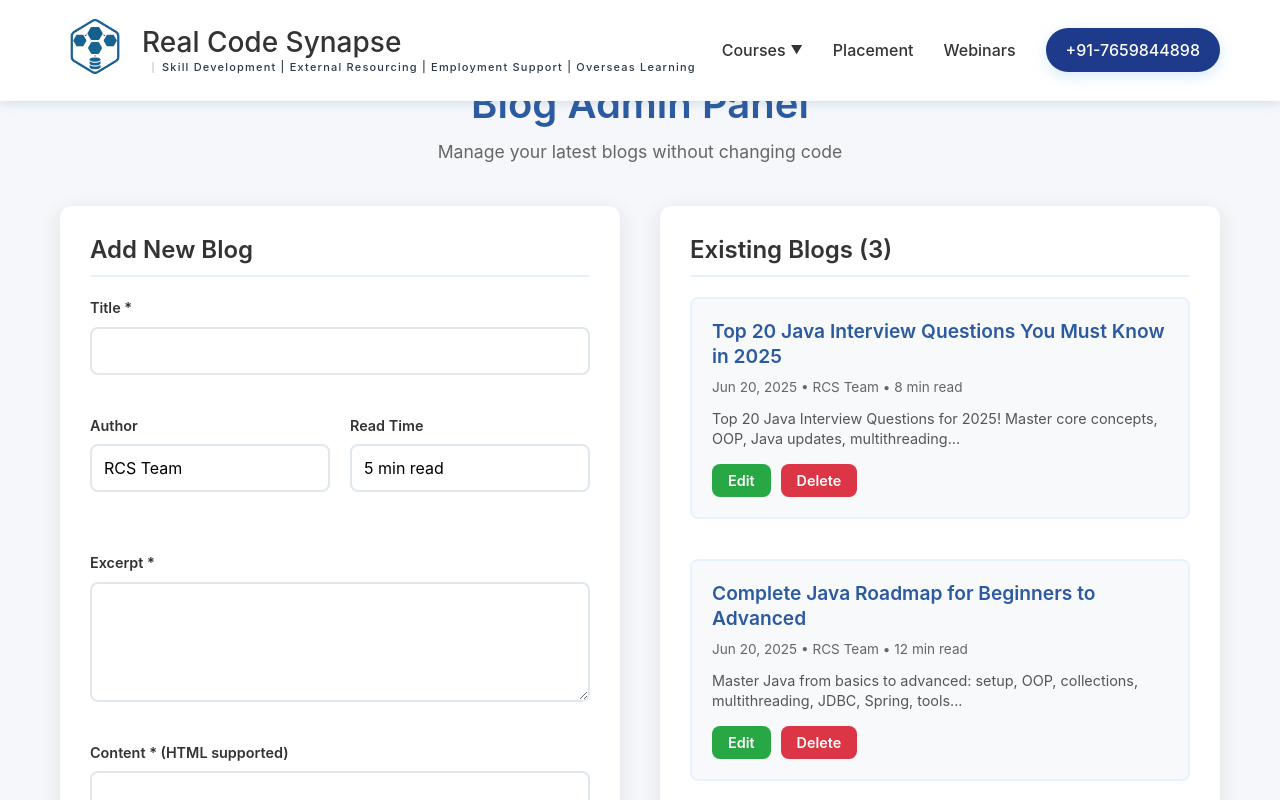
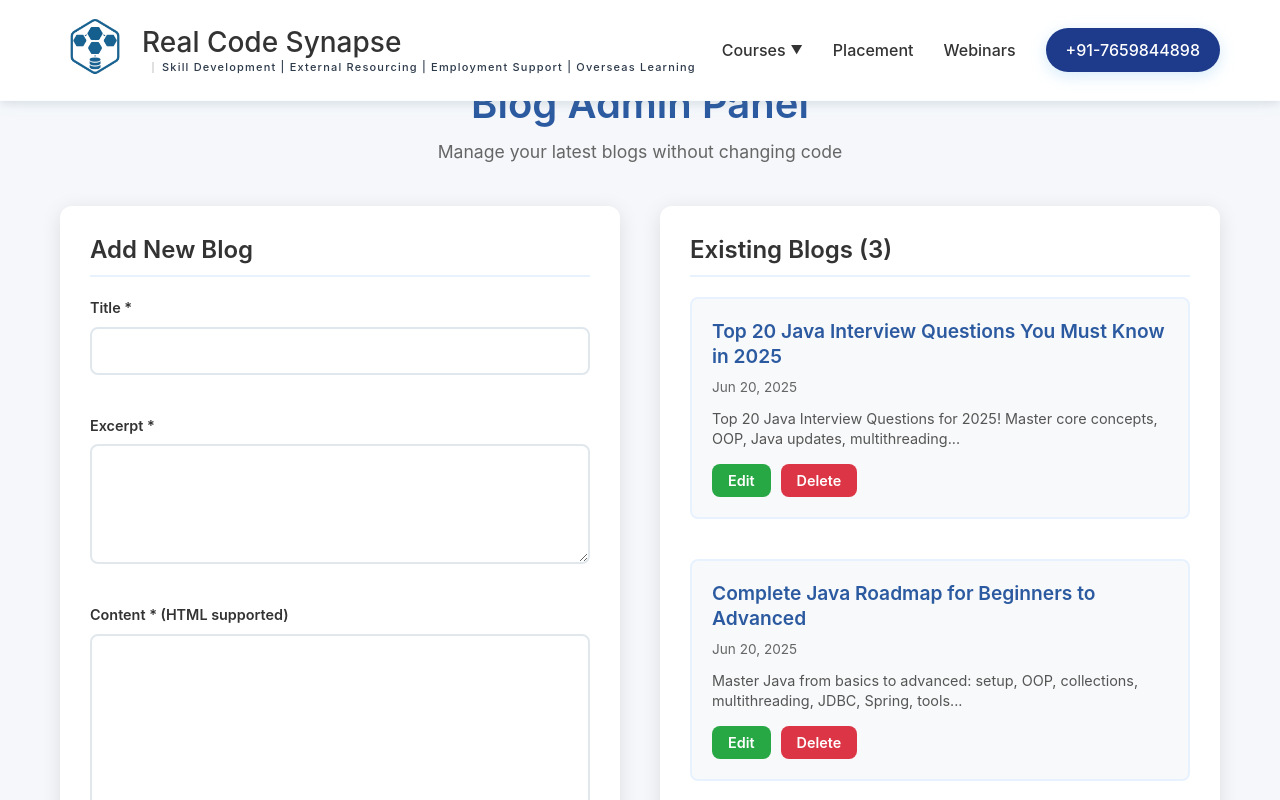
Before and after one commit to santhosh-katakam/inst, a React (Vite) app: page /inst/admin in a window 1280 px wide. Shown: the top 800 px of the page. Built offline with nearby package versions, Linux system fonts and the light colour scheme.

Commit message:
Fix blog system issues: Remove Talk to Counselor button, fix blog page scrolling, enable real-time admin panel updates, remove author and read time fields

```diff
--- a/src/components/Footer.jsx
+++ b/src/components/Footer.jsx
@@ -9,6 +9,7 @@ const Footer = () => {
 
   // Load blogs from localStorage
   useEffect(() => {
+    const loadBlogs = () => {
       const savedBlogs = localStorage.getItem('rcs-blogs');
       if (savedBlogs) {
         const parsedBlogs = JSON.parse(savedBlogs);
@@ -37,6 +38,30 @@ const Footer = () => {
         ];
         setBlogs(defaultBlogs);
       }
+    };
+
+    loadBlogs();
+
+    // Listen for storage changes (when admin panel updates blogs)
+    const handleStorageChange = (e) => {
+      if (e.key === 'rcs-blogs') {
+        loadBlogs();
+      }
+    };
+
+    window.addEventListener('storage', handleStorageChange);
+
+    // Also listen for custom events from same window (admin panel)
+    const handleBlogUpdate = () => {
+      loadBlogs();
+    };
+
+    window.addEventListener('blogUpdated', handleBlogUpdate);
+
+    return () => {
+      window.removeEventListener('storage', handleStorageChange);
+      window.removeEventListener('blogUpdated', handleBlogUpdate);
+    };
   }, [])
   const services = [
     'IT Training',
--- a/src/pages/AdminPanel.jsx
+++ b/src/pages/AdminPanel.jsx
@@ -10,8 +10,6 @@ const AdminPanel = () => {
     date: '',
     excerpt: '',
     content: '',
-    author: 'RCS Team',
-    readTime: '5 min read',
     image: '/blog-images/default.jpg'
   });
 
@@ -28,8 +26,6 @@ const AdminPanel = () => {
           title: 'Top 20 Java Interview Questions You Must Know in 2025',
           date: 'Jun 20, 2025',
           excerpt: 'Top 20 Java Interview Questions for 2025! Master core concepts, OOP, Java updates, multithreading...',
-          author: 'RCS Team',
-          readTime: '8 min read',
           image: '/blog-images/java-interview.jpg',
           content: '<h2>Introduction</h2><p>Java remains one of the most popular programming languages...</p>'
         },
@@ -38,8 +34,6 @@ const AdminPanel = () => {
           title: 'Complete Java Roadmap for Beginners to Advanced',
           date: 'Jun 20, 2025',
           excerpt: 'Master Java from basics to advanced: setup, OOP, collections, multithreading, JDBC, Spring, tools...',
-          author: 'RCS Team',
-          readTime: '12 min read',
           image: '/blog-images/java-roadmap.jpg',
           content: '<h2>Your Complete Java Learning Journey</h2><p>Learning Java can seem overwhelming...</p>'
         },
@@ -48,8 +42,6 @@ const AdminPanel = () => {
           title: 'SEO Score Checker: Improve Your Website with Actionable Tips',
           date: 'Jun 04, 2025',
           excerpt: 'Use our SEO Score Checker to analyze your website\'s performance and discover practical tips...',
-          author: 'RCS Team',
-          readTime: '6 min read',
           image: '/blog-images/seo-checker.jpg',
           content: '<h2>Understanding SEO Score Checkers</h2><p>SEO score checkers are essential tools...</p>'
         }
@@ -63,6 +55,8 @@ const AdminPanel = () => {
   const saveBlogs = (updatedBlogs) => {
     localStorage.setItem('rcs-blogs', JSON.stringify(updatedBlogs));
     setBlogs(updatedBlogs);
+    // Dispatch custom event to notify other components
+    window.dispatchEvent(new CustomEvent('blogUpdated'));
   };
 
   // Generate ID from title
@@ -108,8 +102,6 @@ const AdminPanel = () => {
       date: '',
       excerpt: '',
       content: '',
-      author: 'RCS Team',
-      readTime: '5 min read',
       image: '/blog-images/default.jpg'
     });
     setIsEditing(false);
@@ -151,24 +143,7 @@ const AdminPanel = () => {
                 />
               </div>
 
-              <div className="form-row">
-                <div className="form-group">
-                  <label>Author</label>
-                  <input
-                    type="text"
-                    value={currentBlog.author}
-                    onChange={(e) => setCurrentBlog({...currentBlog, author: e.target.value})}
-                  />
-                </div>
-                <div className="form-group">
-                  <label>Read Time</label>
-                  <input
-                    type="text"
-                    value={currentBlog.readTime}
-                    onChange={(e) => setCurrentBlog({...currentBlog, readTime: e.target.value})}
-                  />
-                </div>
-              </div>
+
 
               <div className="form-group">
                 <label>Excerpt *</label>
@@ -219,7 +194,7 @@ const AdminPanel = () => {
                 <div key={blog.id} className="blog-item">
                   <div className="blog-info">
                     <h3>{blog.title}</h3>
-                    <p className="blog-meta">{blog.date} • {blog.author} • {blog.readTime}</p>
+                    <p className="blog-meta">{blog.date}</p>
                     <p className="blog-excerpt">{blog.excerpt}</p>
                   </div>
                   <div className="blog-actions">
--- a/src/pages/BlogPost.jsx
+++ b/src/pages/BlogPost.jsx
@@ -7,6 +7,10 @@ const BlogPost = () => {
   const [blogPosts, setBlogPosts] = useState({});
 
   useEffect(() => {
+    // Scroll to top when component mounts
+    window.scrollTo(0, 0);
+
+    const loadBlogs = () => {
       // Load blogs from localStorage
       const savedBlogs = localStorage.getItem('rcs-blogs');
       if (savedBlogs) {
@@ -205,6 +209,20 @@ const BlogPost = () => {
       };
       setBlogPosts(defaultBlogPosts);
     }
+    };
+
+    loadBlogs();
+
+    // Listen for blog updates from admin panel
+    const handleBlogUpdate = () => {
+      loadBlogs();
+    };
+
+    window.addEventListener('blogUpdated', handleBlogUpdate);
+
+    return () => {
+      window.removeEventListener('blogUpdated', handleBlogUpdate);
+    };
   }, []);
 
   const blog = blogPosts[id];
@@ -232,8 +250,6 @@ const BlogPost = () => {
             <h1 className="blog-title">{blog.title}</h1>
             <div className="blog-meta">
               <span className="blog-date">{blog.date}</span>
-              <span className="blog-author">By {blog.author}</span>
-              <span className="blog-read-time">{blog.readTime}</span>
             </div>
           </div>
 
--- a/src/pages/Courses.jsx
+++ b/src/pages/Courses.jsx
@@ -287,25 +287,7 @@ const Courses = () => {
         </div>
       </section>
 
-      <section className="courses-cta">
-        <div className="container">
-          <div className="cta-content">
-            <h2>Can't Find the Right Course?</h2>
-            <p>Our counselors will help you choose the perfect course based on your career goals</p>
-            <div className="cta-buttons">
-              <a
-                href="https://wa.me/917659844898?text=Hi%2C%20I%20would%20like%20to%20talk%20to%20a%20counselor%20about%20course%20selection"
-                target="_blank"
-                rel="noopener noreferrer"
-                className="btn btn-primary"
-              >
-                Talk to Counselor
-              </a>
-              <Link to="/contact" className="btn btn-secondary">Contact Us</Link>
-            </div>
-          </div>
-        </div>
-      </section>
+
     </div>
   )
 }
```
Lines whose indentation alone changed are shown as unchanged.
